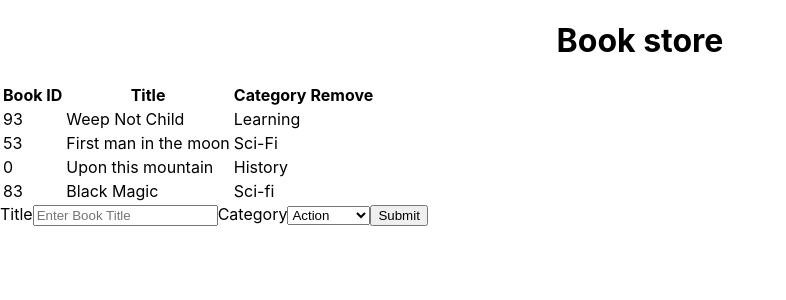
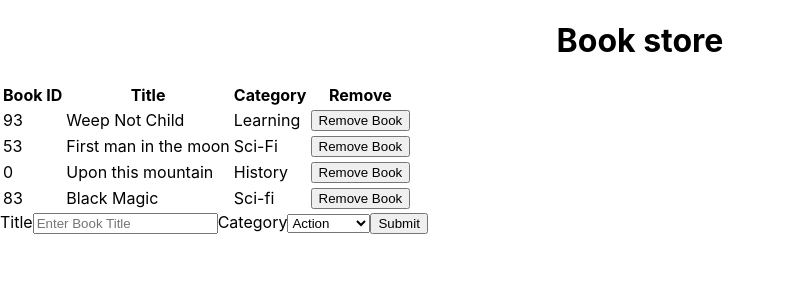
Before and after one commit to jaspreet-singh-sahota/react-bookstore, a React (Create React App) app: page / in a window 1280 px wide. Shown: the top 300 px of the page, without its empty margins (0-786 px from the left). Built offline with nearby package versions, Linux system fonts and the light colour scheme.

Commit message:
remove book functionality

```diff
--- a/src/containers/Book.jsx
+++ b/src/containers/Book.jsx
@@ -1,11 +1,14 @@
 import React from 'react'
 
-const Book = ({ book }) => {
+const Book = ({ book, removeBook }) => {
     return (
               <tr>
                 <td>{book.id}</td>
                 <td>{book.title}</td>
                 <td>{book.category}</td>
+                <td>
+                    <button onClick={()=>removeBook(book)}>Remove Book</button>
+                </td>
             </tr>
     )
 }
```
